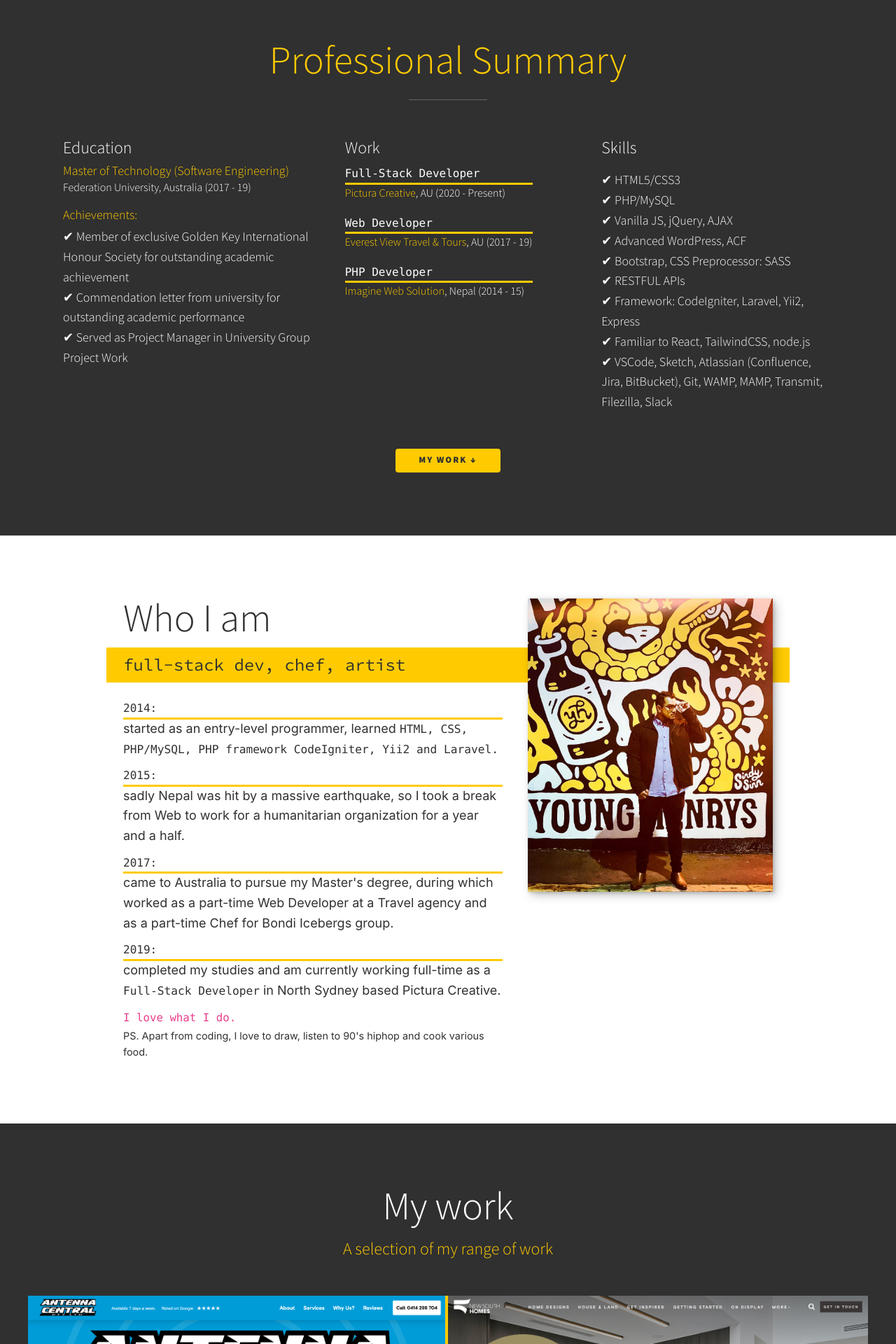
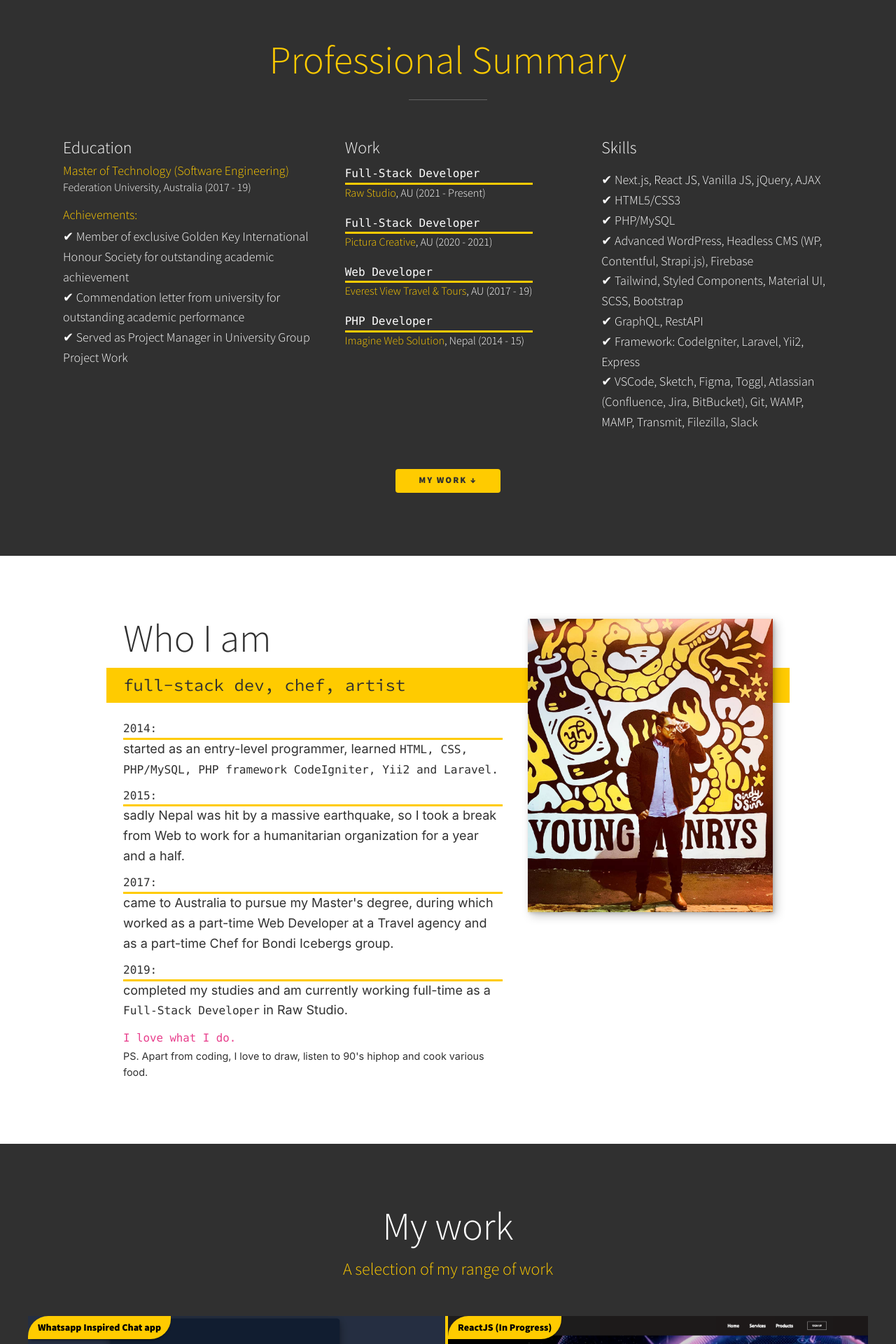
Before and after one commit to miraj977/modern-portfolio-v2, a PHP site: page / in a window 1280 px wide. Shown: the part 466-2386 px from the top of the page at 70% size. Run offline with PHP 8.4, Linux system fonts and the light colour scheme; some libraries are stand-ins or nearby versions.

Commit message:
Job change

```diff
--- a/css/style.css
+++ b/css/style.css
@@ -176,7 +176,7 @@ header.scroll {
 }
 
 .logo {
-  max-width: 110px;
+  width: max-content;
   font-family: var(--ff-secondary);
 }
 
@@ -687,6 +687,10 @@ small {
   text-align: center;
 }
 
+.project-name ul li:first-child{
+    font-weight: 600;
+}
+
 .portfolio {
   display: grid;
   grid-template-columns: repeat(2, minmax(278px, 1fr));
@@ -705,6 +709,7 @@ small {
   object-fit: cover;
   height: 100%;
   width: 100%;
+  max-height: 340px;
 }
 
 .portfolio__item:focus {
--- a/index.php
+++ b/index.php
@@ -111,8 +111,10 @@
 
                 <div class="service work">
                     <h3>Work</h3>
+                    <p class="sm"><span>Full-Stack Developer</span><a href="https://raw.studio"
+                            target="_blank">Raw Studio</a>, AU (2021 - Present)</p>
                     <p class="sm"><span>Full-Stack Developer</span><a href="https://picturacreative.com.au"
-                            target="_blank">Pictura Creative</a>, AU (2020 - Present)</p>
+                            target="_blank">Pictura Creative</a>, AU (2020 - 2021)</p>
                     <p class="sm"><span>Web Developer</span><a href="https://everestviewtravels.com.au/
 " target="_blank"> Everest View Travel &
                             Tours</a>, AU (2017 - 19)</p>
@@ -123,16 +125,14 @@
                 <div class="service">
                     <h3>Skills</h3>
                     <ul>
+                        <li>✔ Next.js, React JS, Vanilla JS, jQuery, AJAX</li>
                         <li>✔ HTML5/CSS3</li>
                         <li>✔ PHP/MySQL</li>
-                        <li>✔ Vanilla JS, jQuery, AJAX</li>
-                        <li>✔ Advanced WordPress, ACF</li>
-                        <li>✔ Bootstrap, CSS Preprocessor: SASS</li>
-                        <li>✔ RESTFUL APIs</li>
+                        <li>✔ Advanced WordPress, Headless CMS (WP, Contentful, Strapi.js), Firebase</li>
+                        <li>✔ Tailwind, Styled Components, Material UI, SCSS, Bootstrap</li>
+                        <li>✔ GraphQL, RestAPI</li>
                         <li>✔ Framework: CodeIgniter, Laravel, Yii2, Express</li>
-                        <li>✔ Familiar to React, TailwindCSS, node.js</li>
-                        <li>✔ VSCode, Sketch, Atlassian (Confluence, Jira, BitBucket), Git, WAMP, MAMP,
-                            Transmit, Filezilla, Slack</li>
+                        <li>✔ VSCode, Sketch, Figma, Toggl, Atlassian (Confluence, Jira, BitBucket), Git, WAMP, MAMP, Transmit, Filezilla, Slack</li>
                     </ul>
                 </div> <!-- / service -->
             </div> <!-- / services -->
@@ -158,7 +158,7 @@
                 </p>
                 <p><span>2019:</span> completed my studies and am currently working full-time as a <span
                         class="code">Full-Stack Developer</span>
-                    in North Sydney based Pictura Creative.</p>
+                    in Raw Studio.</p>
                 <code>I love what I do.</code>
                 <small>PS. Apart from coding, I love to draw, listen to 90's hiphop and cook various food.</small>
             </div>
@@ -172,8 +172,109 @@
             <p class="section__subtitle section__subtitle--work">A selection of my range of work</p>
 
             <div class="portfolio">
+
+             <!-- Portfolio item Whatsapp -->
+                <a href="https://chatapp-five.vercel.app/" target="_blank" class="portfolio__item">
+                    <span class="tag">Whatsapp Inspired Chat app</span>
+                    <img src="img/portfolio/thumbnails/whatsapp.png" alt="" class="portfolio__img">
+                    <div class="portfolio-box-caption">
+                        <div class="portfolio-box-caption-content">
+                            <div class="project-category text-faded">
+                                Chat App</div>
+                            <div class="project-name">
+                                <ul>
+                                    <li>
+                                        NEXT.JS, Firebase, Styled Components, Material UI
+                                    </li>
+                                    <li>
+                                        Powered by Firebase and deployed in Vercel, you can login with your google account and chat with anyone with a valid email address in realtime.
+                                    </li>
+                                    <li><b>Contribution: In Progress</b></li>
+                                </ul>
+                            </div>
+                        </div>
+                    </div>
+                </a>
+
+                <!-- Portfolio item 03 -->
+                <a href="https://react-web1.netlify.app/" target="_blank" class="portfolio__item">
+                    <span class="tag">ReactJS (In Progress)</span>
+                    <img src="img/portfolio/thumbnails/10.png" alt="" class="portfolio__img">
+                    <div class="portfolio-box-caption">
+                        <div class="portfolio-box-caption-content">
+                            <div class="project-category text-faded">
+                                TRVL</div>
+                            <div class="project-name">
+                                <ul>
+                                    <li>
+                                        React JS
+                                    </li>
+                                    <li>
+                                        IN PROGRESS
+                                    </li>
+                                    <li><b>Contribution: Currently Working</b></li>
+                                </ul>
+                            </div>
+                        </div>
+                    </div>
+                </a>
+
+                <!-- Portfolio item 03 -->
+                <a href="https://newsouthhomes.com.au" target="_blank" class="portfolio__item">
+                    <span class="tag">Advanced WordPress</span>
+                    <img src="img/portfolio/thumbnails/3.jpg" alt="" class="portfolio__img">
+                    <div class="portfolio-box-caption">
+                        <div class="portfolio-box-caption-content">
+                            <div class="project-category text-faded">
+                                New South Homes
+                            </div>
+                            <div class="project-name">
+                                <ul>
+                                    <li>
+                                        Advanced WordPress (Advanced Custom Field), HTML/CSS, jQuery
+                                    </li>
+                                    <li>
+                                        No page builder used. Custom theme and custom backend developed using Advanced
+                                        Custom Field. (ACF)
+                                    </li>
+                                    <li><b>Contribution: Full Development</b></li>
+                                </ul>
+                            </div>
+                        </div>
+                    </div>
+                </a>
+
+
+                <!-- Portfolio item 03 -->
+                <a href="https://staging.pictura.com.au/stopc" target="_blank" class="portfolio__item">
+                    <span class="tag">Advanced WordPress</span>
+                    <img src="img/portfolio/thumbnails/9.png" alt="" class="portfolio__img">
+                    <div class="portfolio-box-caption">
+                        <div class="portfolio-box-caption-content">
+                            <div class="project-category text-faded">
+                                UNSW Kirby StopC
+                            </div>
+                            <div class="project-name">
+                                <ul>
+                                    <li>
+                                        Advanced WordPress (Advanced Custom Field), HTML/CSS, jQuery
+                                    </li>
+                                    <li>
+                                        No page builder used. Custom theme and custom backend developed using Advanced
+                                        Custom Field. (ACF)
+                                    </li>
+                                    <li><b>Contribution: Full Development</b></li>
+                                </ul>
+                            </div>
+                        </div>
+                    </div>
+                </a>
+
+
+
                 <!-- Portfolio item 01 -->
                 <a href="https://antennacentral.com.au" target="_blank" class="portfolio__item">
+                    <span class="tag">Advanced WordPress</span>
                     <img src="img/portfolio/thumbnails/1-2.png" alt="" class="portfolio__img">
                     <div class="portfolio-box-caption">
                         <div class="portfolio-box-caption-content">
@@ -183,36 +284,13 @@
                             <div class="project-name">
                                 <ul>
                                     <li>
-                                        WordPress (Advanced Custom Field), HTML/CSS, jQuery
+                                        Advanced WordPress (Advanced Custom Field), HTML/CSS, jQuery
                                     </li>
                                     <li>
                                         No page builder used. Custom theme and custom backend developed using Advanced
                                         Custom Field. (ACF)
                                     </li>
-                                </ul>
-                            </div>
-                        </div>
-                    </div>
-                </a>
-
-
-                <!-- Portfolio item 03 -->
-                <a href="https://newsouthhomes.com.au" target="_blank" class="portfolio__item">
-                    <img src="img/portfolio/thumbnails/3.jpg" alt="" class="portfolio__img">
-                    <div class="portfolio-box-caption">
-                        <div class="portfolio-box-caption-content">
-                            <div class="project-category text-faded">
-                                New South Homes
-                            </div>
-                            <div class="project-name">
-                                <ul>
-                                    <li>
-                                        WordPress (Advanced Custom Field), HTML/CSS, jQuery
-                                    </li>
-                                    <li>
-                                        No page builder used. Custom theme and custom backend developed using Advanced
-                                        Custom Field. (ACF)
-                                    </li>
+                                    <li><b>Contribution: Full Development</b></li>
                                 </ul>
                             </div>
                         </div>
@@ -222,6 +300,7 @@
 
                 <!-- Portfolio item 03 -->
                 <a href="https://sgbmaintenance.com.au" target="_blank" class="portfolio__item">
+                    <span class="tag">Advanced WordPress</span>
                     <img src="img/portfolio/thumbnails/sgb.png" alt="" class="portfolio__img">
                     <div class="portfolio-box-caption">
                         <div class="portfolio-box-caption-content">
@@ -231,12 +310,13 @@
                             <div class="project-name">
                                 <ul>
                                     <li>
-                                        WordPress (Advanced Custom Field), HTML/CSS, jQuery
+                                        Advanced WordPress (Advanced Custom Field), HTML/CSS, jQuery
                                     </li>
                                     <li>
                                         No page builder used. Custom theme and custom backend developed using Advanced
                                         Custom Field. (ACF)
                                     </li>
+                                    <li><b>Contribution: Full Development</b></li>
                                 </ul>
                             </div>
                         </div>
@@ -245,6 +325,7 @@
 
                 <!-- Portfolio item 02 -->
                 <a href="https://lanternelectrical.com.au/" target="_blank" class="portfolio__item">
+                    <span class="tag">Advanced WordPress</span>
                     <img src="img/portfolio/thumbnails/2.jpg" alt="" class="portfolio__img">
                     <div class="portfolio-box-caption">
                         <div class="portfolio-box-caption-content">
@@ -254,12 +335,13 @@
                             <div class="project-name">
                                 <ul>
                                     <li>
-                                        WordPress (Advanced Custom Field), HTML/CSS, jQuery
+                                        Advanced WordPress (Advanced Custom Field), HTML/CSS, jQuery
                                     </li>
                                     <li>
                                         No page builder used. Custom theme and custom backend developed using Advanced
                                         Custom Field. (ACF)
                                     </li>
+                                    <li><b>Contribution: Full Development</b></li>
                                 </ul>
                             </div>
                         </div>
@@ -269,6 +351,7 @@
 
                 <!-- Portfolio item 04 -->
                 <a href="https://www.ruggedtrailsnepal.com/" target="_blank" class="portfolio__item">
+                    <span class="tag">CodeIgniter PHP</span>
                     <img src="img/portfolio/thumbnails/4.png" alt="" class="portfolio__img">
                     <div class="portfolio-box-caption">
                         <div class="portfolio-box-caption-content">
@@ -277,6 +360,8 @@
                             </div>
                             <div class="project-name">
                                 HTML/CSS, PHP/MySQL, CodeIgniter, jQuery
+                                <br>
+                                <b>Contribution: Backend Development</b>
                             </div>
                         </div>
                     </div>
@@ -284,6 +369,7 @@
 
                 <!-- Portfolio item 05 -->
                 <a href="https://www.babuadventure.com/" target="_blank" class="portfolio__item">
+                    <span class="tag">CodeIgniter PHP</span>
                     <img src="img/portfolio/thumbnails/6.png" alt="" class="portfolio__img">
                     <div class="portfolio-box-caption">
                         <div class="portfolio-box-caption-content">
@@ -292,6 +378,8 @@
                             </div>
                             <div class="project-name">
                                 HTML/CSS, PHP/MySQL, CodeIgniter, jQuery
+                                <br>
+                                <b>Contribution: Backend Development</b>
                             </div>
                         </div>
                     </div>
@@ -299,6 +387,7 @@
 
                 <!-- Portfolio item 06 -->
                 <a href="http://jobbase.epizy.com/web/" target="_blank" class="portfolio__item">
+                    <span class="tag">Yii2 PHP</span>
                     <img src="img//portfolio/thumbnails/7.png" alt="" class="portfolio__img">
                     <div class="portfolio-box-caption">
                         <div class="portfolio-box-caption-content">
@@ -307,6 +396,7 @@
                             </div>
                             <div class="project-name">
                                 (Yii2 Experiment Project) HTML, CSS, PHP Yii2, Javascript
+                                <br><b>Contribution: Full Development</b>
                             </div>
                         </div>
                     </div>
@@ -314,6 +404,7 @@
 
                 <!-- Portfolio item 07 -->
                 <a href="http://bookingmanage.epizy.com/" target="_blank" class="portfolio__item">
+                    <span class="tag">Core PHP</span>
                     <img src="img//portfolio/thumbnails/1.png" alt="" class="portfolio__img">
                     <div class="portfolio-box-caption">
                         <div class="portfolio-box-caption-content">
@@ -329,6 +420,8 @@
 
                 <!-- Portfolio item 08 -->
                 <a href="http://eventmanage.epizy.com" target="_blank" class="portfolio__item">
+                    <span class="tag">Core PHP</span>
+
                     <img src="img/portfolio/thumbnails/2.png" alt="" class="portfolio__img">
                     <div class="portfolio-box-caption">
                         <div class="portfolio-box-caption-content">
@@ -344,6 +437,7 @@
 
                 <!-- Portfolio item 09 -->
                 <a href="http://www.loyalpartners.epizy.com/" target="_blank" class="portfolio__item">
+                    <span class="tag">Core PHP</span>
                     <img src="img/portfolio/thumbnails/3.png" alt="" class="portfolio__img">
                     <div class="portfolio-box-caption">
                         <div class="portfolio-box-caption-content">
@@ -359,6 +453,7 @@
 
                 <!-- Portfolio item 10-->
                 <a href="http://eventforum.epizy.com/" target="_blank" class="portfolio__item">
+                    <span class="tag">Core PHP</span>
                     <img src="img/portfolio/thumbnails/5.png" alt="" class="portfolio__img">
                     <div class="portfolio-box-caption">
                         <div class="portfolio-box-caption-content">
@@ -374,6 +469,7 @@
 
                 <!-- Portfolio item 10-->
                 <a href="https://miraj977.github.io/scss-portfolio/index.html" target="_blank" class="portfolio__item">
+                    <span class="tag">HTML/ SCSS</span>
                     <img src="img/portfolio/thumbnails/8.png" alt="" class="portfolio__img">
                     <div class="portfolio-box-caption">
                         <div class="portfolio-box-caption-content">
```
Also changed, not shown: img/portfolio/thumbnails/10.png (added), img/portfolio/thumbnails/9.png (added), img/portfolio/thumbnails/whatsapp.png (added), 1 other file.
